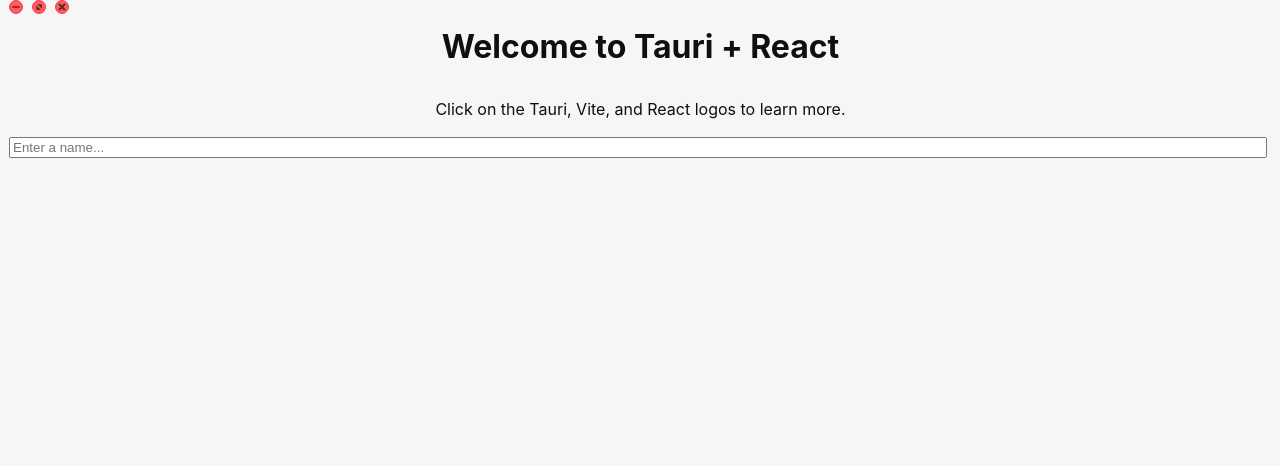
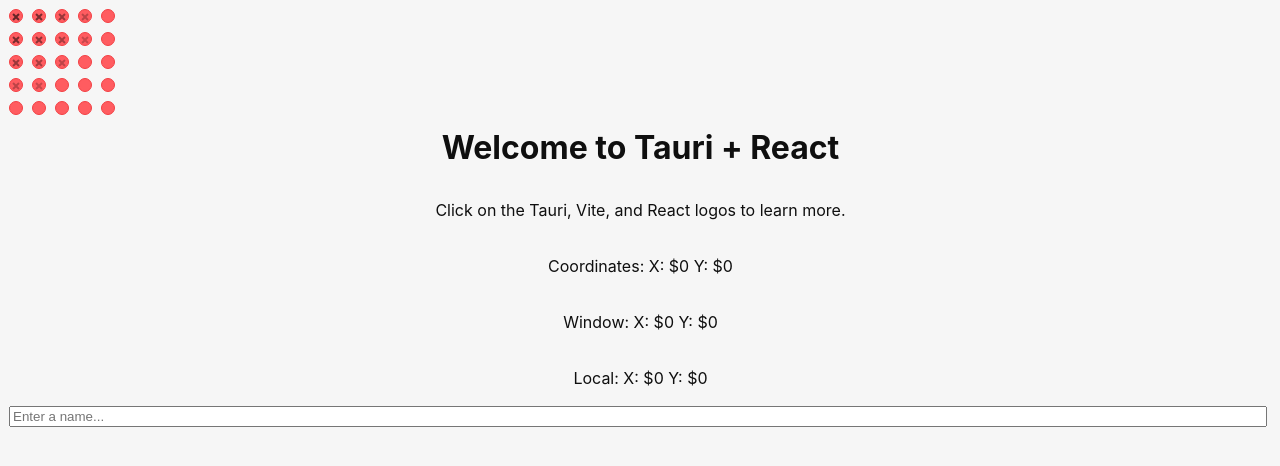
Before and after one commit to yutotakano/atetne, a React (Vite) app: page / in a window 1280 px wide. Shown: the top 466 px of the page. Built offline with nearby package versions, Linux system fonts and the light colour scheme.

Commit message:
Increase button matrix to 5x5, add proximity-hover effect using OS mouse position

```diff
--- a/src-tauri/tauri.conf.json
+++ b/src-tauri/tauri.conf.json
@@ -14,7 +14,8 @@
       {
         "title": "atetne",
         "width": 800,
-        "height": 600
+        "height": 600,
+        "decorations": false
       }
     ],
     "security": {
--- a/src/App.css
+++ b/src/App.css
@@ -15,7 +15,7 @@
 }
 
 body {
-  margin-top: 0;
+  margin-top: 9px;
   margin-left: 9px;
   padding: 0;
 }
--- a/src/App.tsx
+++ b/src/App.tsx
@@ -1,34 +1,61 @@
-import { useState } from "react";
+import { useEffect, useState } from "react";
 import { invoke } from "@tauri-apps/api/core";
 import "./App.css";
 import { Button } from "./components/Button";
 import { Icons } from "./components/Icon";
+import { cursorPosition, getCurrentWindow, primaryMonitor } from "@tauri-apps/api/window";
+
 
 function App() {
   const [greetMsg, setGreetMsg] = useState("");
   const [name, setName] = useState("");
+
+  const [coord, setCoord] = useState({x: 0, y: 0});
+  const [winCoord, setWinCoord] = useState({x: 0, y: 0});
+  const localCoord = {
+    x: (coord.x - winCoord.x),
+    y: (coord.y - winCoord.y),
+  };
 
   async function greet() {
     // Learn more about Tauri commands at https://tauri.app/develop/calling-rust/
     setGreetMsg(await invoke("greet", { name }));
   }
 
+  useEffect(() => {
+    const id = setInterval(async () => {
+      const scale = await getCurrentWindow().scaleFactor();
+      const pos = (await cursorPosition()).toLogical(scale);
+      const win = (await getCurrentWindow().outerPosition()).toLogical(scale);
+      setCoord({x: pos.x, y: pos.y});
+      setWinCoord({x: win.x, y: win.y});
+    }, 10);
+
+    return () => {
+      clearInterval(id);
+    }
+  }, []);
+
   return (
     <main className="container">
-      <div style={{ display: "flex", flexDirection: "row", gap: "9px" }}>
-      <Button onClick={() => greet()}>
-        <Icons.minMac width={8} height={8} />
-      </Button>
-      <Button onClick={() => greet()}>
-        <Icons.fullMac width={6} height={6} />
-      </Button>
-      <Button onClick={() => greet()}>
-        <Icons.closeMac width={8} height={8} />
-      </Button>
+      <div style={{ display: "flex", flexDirection: "column", gap: "9px" }}>
+        {[...Array(5)].map((_, i) => (
+          <div key={i} style={{ display: "flex", flexDirection: "row", gap: "9px" }}>
+            {[...Array(5)].map((_, j) => (
+              <Button key={i * 5 + j} onClick={() => greet()} currentMouseX={localCoord.x} currentMouseY={localCoord.y}>
+                <Icons.closeMac width={8} height={8} />
+              </Button>
+            ))}
+          </div>
+        ))}
       </div>
       <h1>Welcome to Tauri + React</h1>
 
       <p>Click on the Tauri, Vite, and React logos to learn more.</p>
+
+      <p>Coordinates: X: ${coord.x} Y: ${coord.y}</p>
+      <p>Window: X: ${winCoord.x} Y: ${winCoord.y}</p>
+      <p>Local: X: ${localCoord.x} Y: ${localCoord.y}</p>
 
       <input
         id="greet-input"
--- a/src/components/Button.tsx
+++ b/src/components/Button.tsx
@@ -1,18 +1,37 @@
-import type { ButtonHTMLAttributes } from "react";
+import { useCallback, useEffect, useRef, useState, type ButtonHTMLAttributes } from "react";
 import clsx from "clsx";
 import classes from "./Button.module.css"
 
+interface WindowButtonProps {
+  currentMouseX: number,
+  currentMouseY: number,
+}
+
 export const Button = ({
   className,
+  currentMouseX,
+  currentMouseY,
   children,
   ...props
-}: ButtonHTMLAttributes<HTMLButtonElement>) => {
+}: ButtonHTMLAttributes<HTMLButtonElement> & WindowButtonProps) => {
+  const [boundingClientRect, setBoundingClientRect] = useState<DOMRect>(new DOMRect());
+  const handleRect = useCallback((node: HTMLButtonElement | null) => {
+    if (node) {
+      setBoundingClientRect(node.getBoundingClientRect());
+    }
+  }, []);
+
+  const midX = boundingClientRect.left + boundingClientRect.width / 2;
+  const midY = boundingClientRect.top + boundingClientRect.height / 2;
+  const isMouseNear = Math.hypot(currentMouseX - midX, currentMouseY - midY) < 100
+
   return (
     <button
       className={clsx(classes.button, className)}
+      ref={handleRect}
       {...props}
     >
-      {children}
+      {isMouseNear ? <div style={{ opacity: isMouseNear ? (130 - Math.hypot(currentMouseX - midX, currentMouseY - midY)) / 100 : 1}}>{children}</div> : undefined}
     </button>
   )
 }
```
